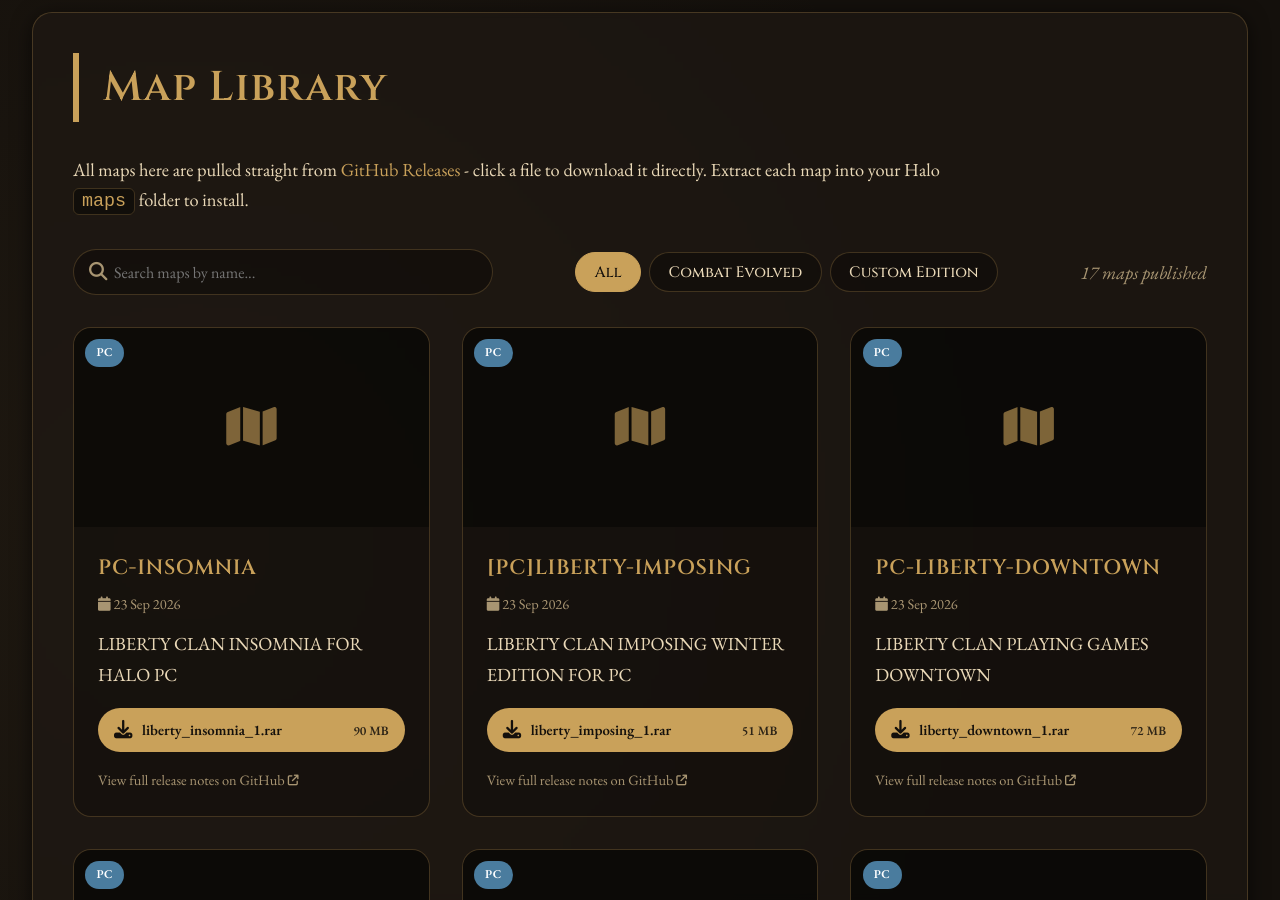
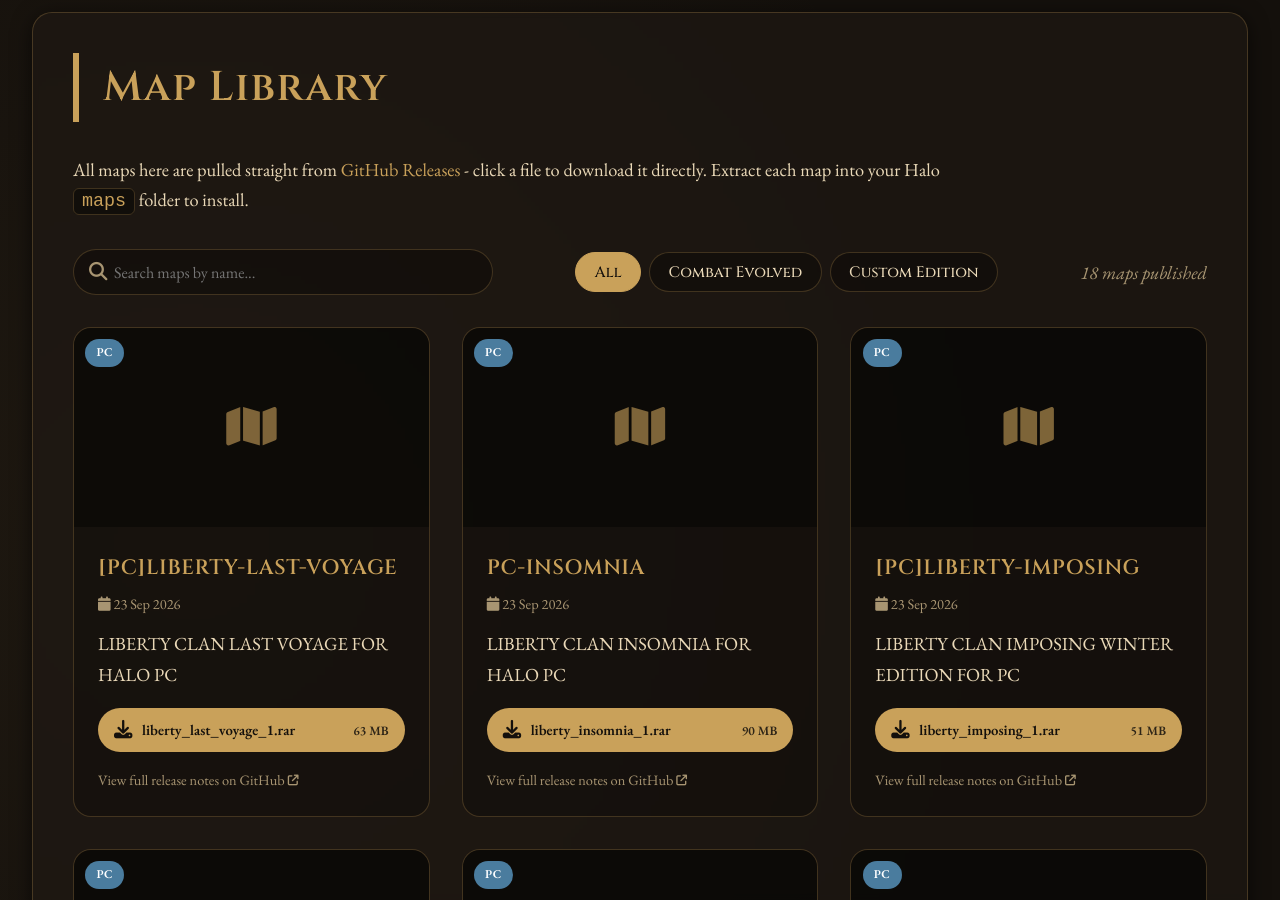
Before and after one commit to Chalwk/NC-Halo-Maps, a Jekyll site: the page built from maps.html, in a window 1280 px wide and 900 px high, scrolled down 264 px. Built offline with Jekyll 4.4.1, drawn with Linux system fonts in a browser that asks for light colours.

Commit message:
chore: update releases data

```diff
--- a/_data/releases.json
+++ b/_data/releases.json
@@ -1,4 +1,27 @@
 [
+  {
+    "id": 394754539,
+    "tag": "PC-LAST-VOYAGE",
+    "name": "[PC]LIBERTY-LAST-VOYAGE",
+    "body": "LIBERTY CLAN LAST VOYAGE FOR HALO PC",
+    "prerelease": false,
+    "published_at": "2026-09-23T14:38:17Z",
+    "html_url": "https://github.com/nakedchick-code/NC-Halo-Maps/releases/tag/PC-LAST-VOYAGE",
+    "games": [
+      "PC"
+    ],
+    "thumbnail": null,
+    "assets": [
+      {
+        "name": "liberty_last_voyage_1.rar",
+        "size": 66069832,
+        "size_human": "63 MB",
+        "download_count": 0,
+        "browser_download_url": "https://github.com/nakedchick-code/NC-Halo-Maps/releases/download/PC-LAST-VOYAGE/liberty_last_voyage_1.rar",
+        "content_type": "application/x-compressed"
+      }
+    ]
+  },
   {
     "id": 394753045,
     "tag": "PC-INSOMNIA",
```
